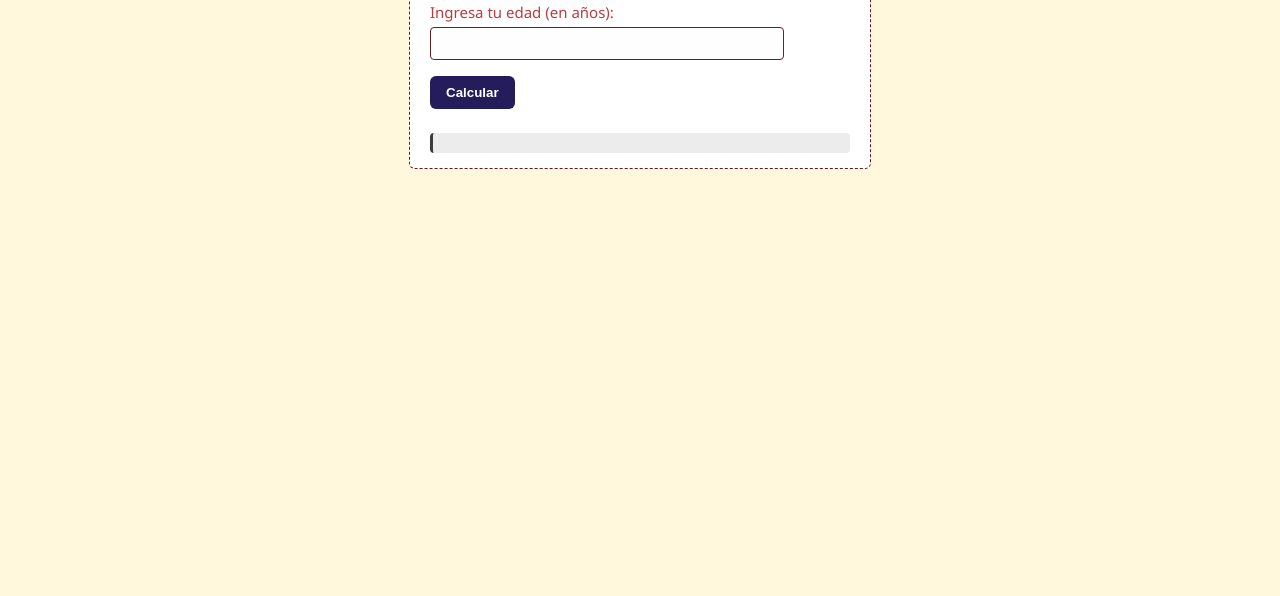
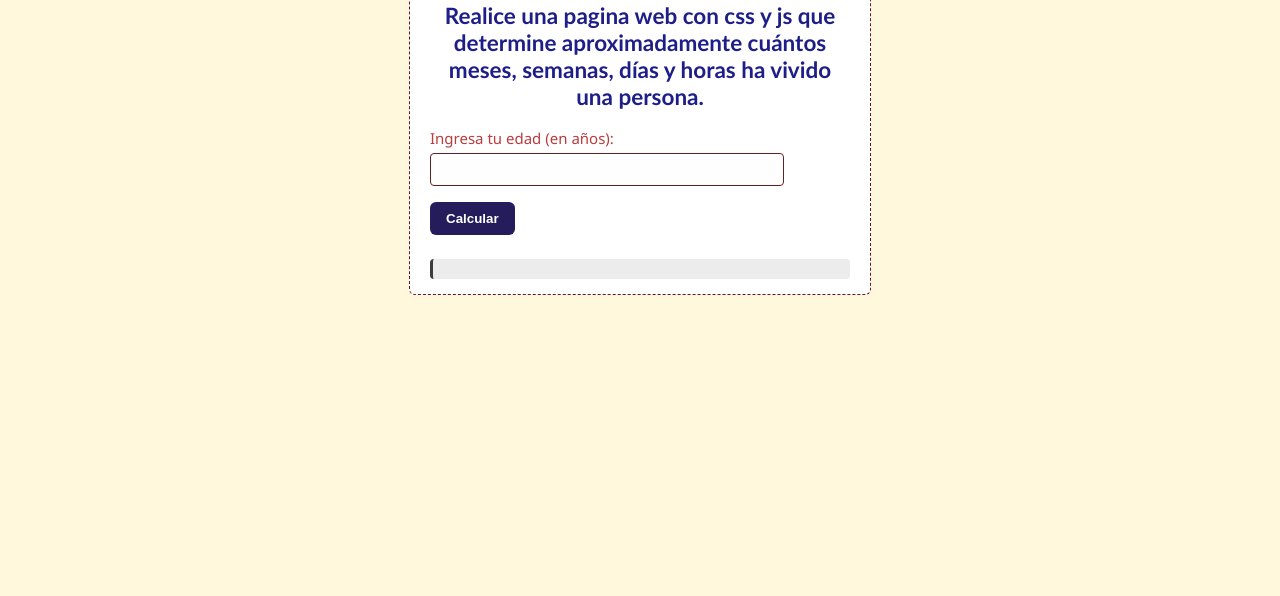
Before and after one commit to Jair212422/SECUENCIALES, a plain HTML site: page practica1/secuenciales/2.18.html in a window 1280 px wide. Shown: the part 204-800 px from the top of the page. Drawn offline with Linux system fonts and the light colour scheme.

Commit message:
Update 2.18.html

```diff
--- a/practica1/secuenciales/2.18.html
+++ b/practica1/secuenciales/2.18.html
@@ -15,6 +15,7 @@
     </nav>
     <div class="container">
         <h2>TIEMPO DE VIDA</h2>
+        <h2> Realice una pagina web con css y js que determine aproximadamente cuántos meses, semanas, días y horas ha vivido una persona.</h2>
         <label for="edad">Ingresa tu edad (en años):</label>
         <input type="number" id="edad">
         <button onclick="calcularTiempoVivido()">Calcular</button>
```
